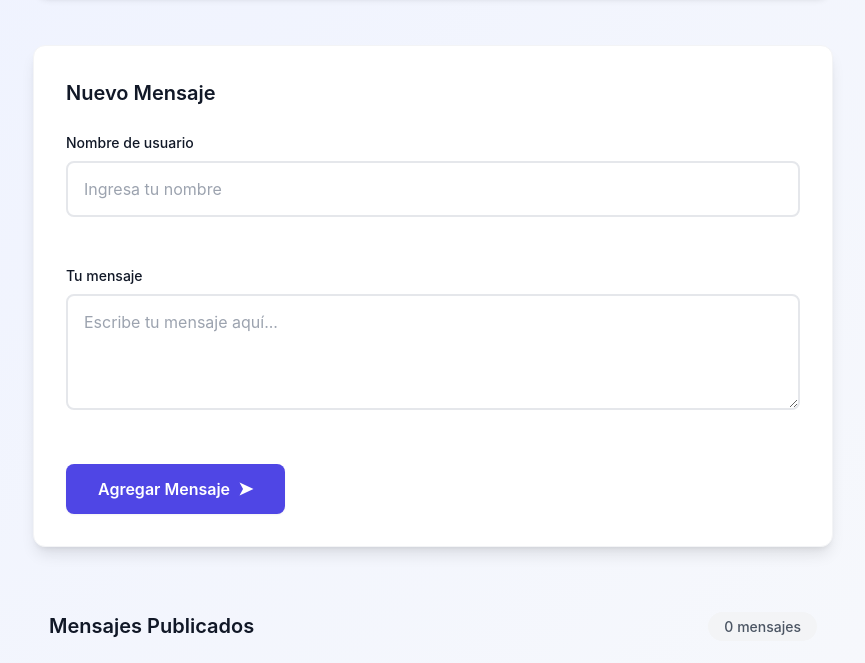
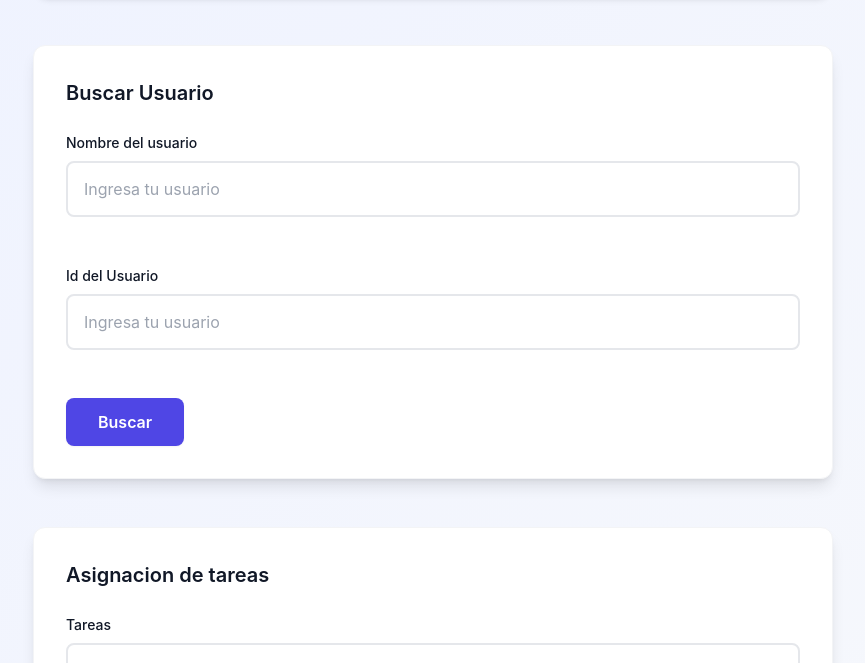
Before and after one commit to Serranomanuel/DOM, a website: page index.html in a window 1280 px wide. Shown: the part 171-834 px from the top of the page, without its empty margins (207-1072 px from the left). Drawn offline with Linux system fonts and the light colour scheme.

Commit message:
modificación del html para agregar busqueda de usuarios

```diff
--- a/index.html
+++ b/index.html
@@ -10,17 +10,53 @@
     <div class="container">
         <!-- Encabezado principal -->
         <header class="header">
-            <h1 class="header__title">Registro de Mensajes</h1>
+            <h1 class="header__title">Busqueda de Usuarios y manipulación del DOM0</h1>
             <p class="header__subtitle">Practica la manipulación del DOM en tiempo real</p>
         </header>
 
+        <section class="form-section">
+            <div class="card">
+                <h2 class="card__title">Buscar Usuario</h2>
+                <form id="messageForm" class="form" novalidate>
+                    <div class="form__group">
+                        <label for="userName" class="form__label">
+                            Nombre del usuario
+                        </label>
+                        <input
+                            type="text"
+                            id="userName"
+                            class="form__input"
+                            placeholder="Ingresa tu usuario"
+                            aria-required="true"
+                        >
+                        <span class="form__error" id="userNameError"></span>
+                    </div>
+
+                    <div class="form__group">
+                        <label for="userName" class="form__label">
+                            Id del Usuario
+                        </label>
+                        <input
+                            type="text"
+                            id="userName"
+                            class="form__input"
+                            placeholder="Ingresa tu usuario"
+                            aria-required="true"
+                        >
+                        <span class="form__error" id="userNameError"></span>
+                    </div>
+                    <button type="submit" class="btn btn--primary" id="submitBtn">
+                        <span class="btn__text">Buscar</span>
+                    </button>
+                </form>
+            </div>
+        </section>
         <!-- Formulario de entrada -->
         <section class="form-section">
             <div class="card">
-                <h2 class="card__title">Nuevo Mensaje</h2>
-
+                <h2 class="card__title">Asignacion de tareas</h2>
                 <form id="messageForm" class="form" novalidate>
-                    <div class="form__group">
+                    <!-- <div class="form__group">
                         <label for="userName" class="form__label">
                             Nombre de usuario
                         </label>
@@ -32,16 +68,16 @@
                             aria-required="true"
                         >
                         <span class="form__error" id="userNameError"></span>
-                    </div>
+                    </div> -->
 
                     <div class="form__group">
                         <label for="userMessage" class="form__label">
-                            Tu mensaje
+                                Tareas
                         </label>
                         <textarea
                             id="userMessage"
                             class="form__input form__textarea"
-                            placeholder="Escribe tu mensaje aquí..."
+                            placeholder="Asigna las tareas aquí..."
                             rows="4"
                             aria-required="true"
                         ></textarea>
--- /dev/null
+++ b/package.json
@@ -0,0 +1,5 @@
+{
+  "dependencies": {
+    "json-server": "^1.0.0-beta.5"
+  }
+}
```
Also changed, not shown: 1 other file.
